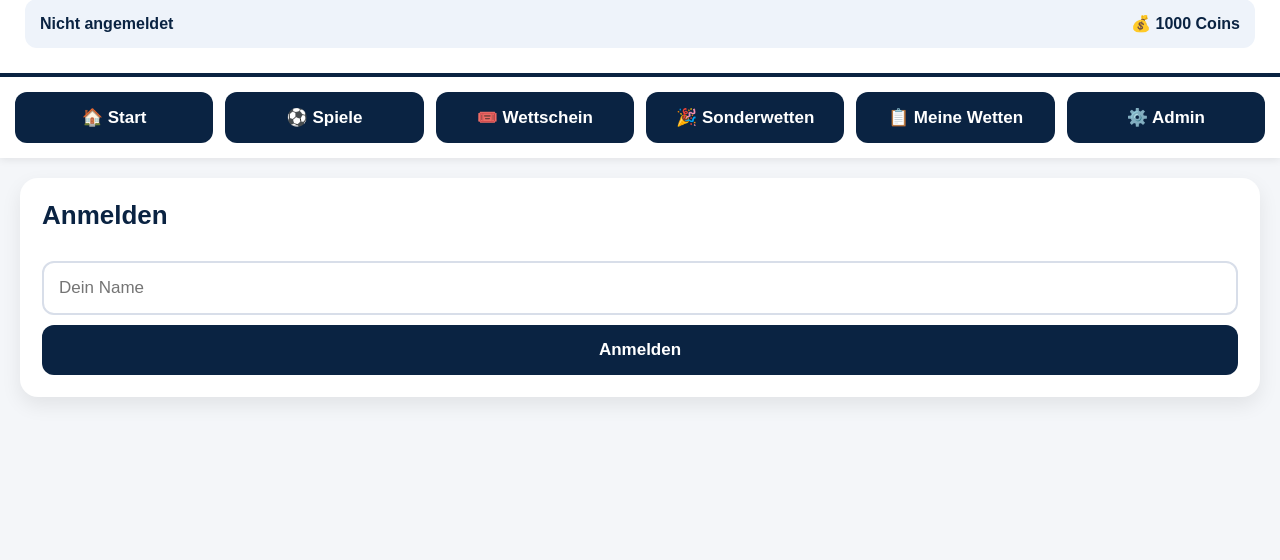
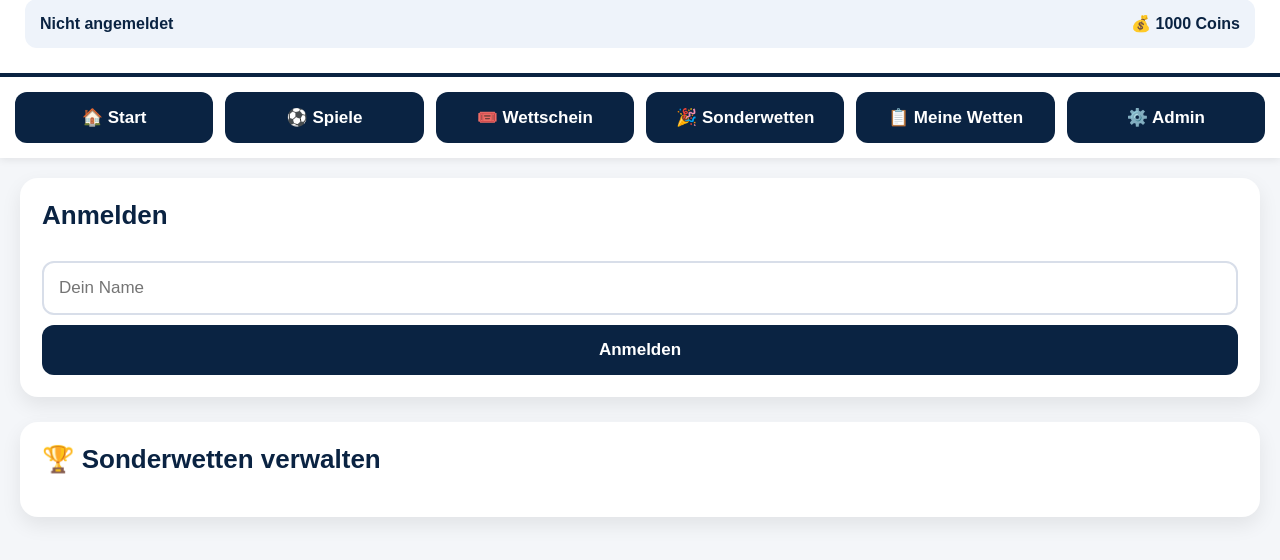
Before and after one commit to lw08946-lgtm/-tippspiel-kickturnier-2026-, a website: page index.html in a window 1280 px wide. Shown: the part 86-646 px from the top of the page. Drawn offline with Linux system fonts and the light colour scheme; no server answers.

Commit message:
Update index.html

```diff
--- a/index.html
+++ b/index.html
@@ -242,6 +242,7 @@ Spiel hinzufügen
 
     <div id="ergebnisseListe"></div>
 
+
 </section>
    <section class="karte" id="quotenSeite" style="display:none;">
 
@@ -250,6 +251,15 @@ Spiel hinzufügen
     <div id="quotenListe"></div>
 
 </section>
+
+    <section class="karte" id="adminSonderwettenSeite">
+
+    <h2>🏆 Sonderwetten verwalten</h2>
+
+    <div id="adminSonderwettenListe"></div>
+
+</section>
+
    <section class="karte" id="coinsSeite" style="display:none;">
 
     <h2>💰 Coins aufladen</h2>
```
